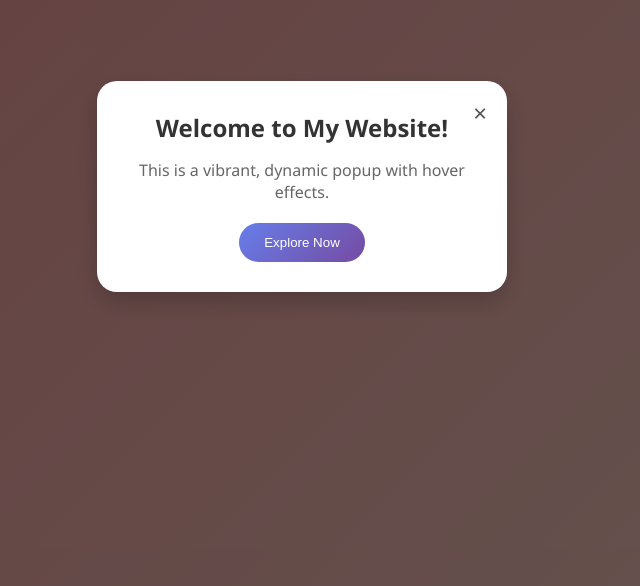
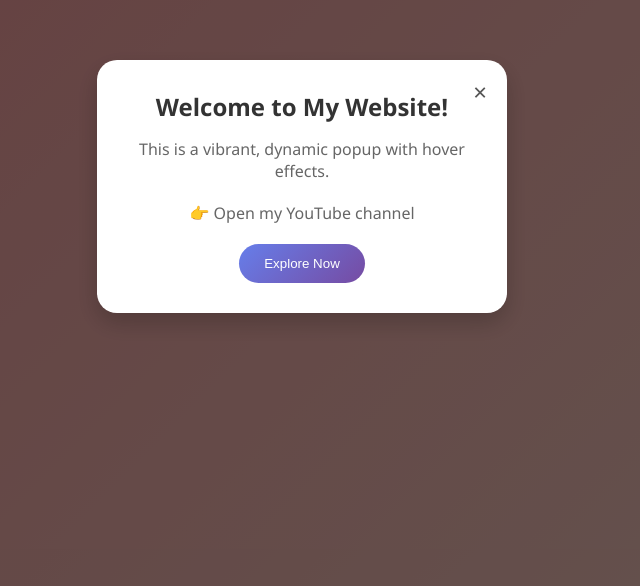
Before and after one commit to satish-solanki/Popup-, a plain HTML site: page index.html in a window 1280 px wide. Shown: the part 214-800 px from the top of the page, without its empty margins (338-978 px from the left). Drawn offline with Linux system fonts and the light colour scheme.

Commit message:
Update index.html

```diff
--- a/index.html
+++ b/index.html
@@ -8,10 +8,11 @@
 </head>
 <body>
   <div class="popup-overlay" id="popup">
-    <div class="popup">
+    <div class="popup" id="popupBox">
       <span class="close-btn" id="closeBtn">&times;</span>
       <h2>Welcome to My Website!</h2>
       <p>This is a vibrant, dynamic popup with hover effects.</p>
+      <p class="youtube-text">👉 Open my YouTube channel</p>
       <button class="popup-btn">Explore Now</button>
     </div>
   </div>
```
